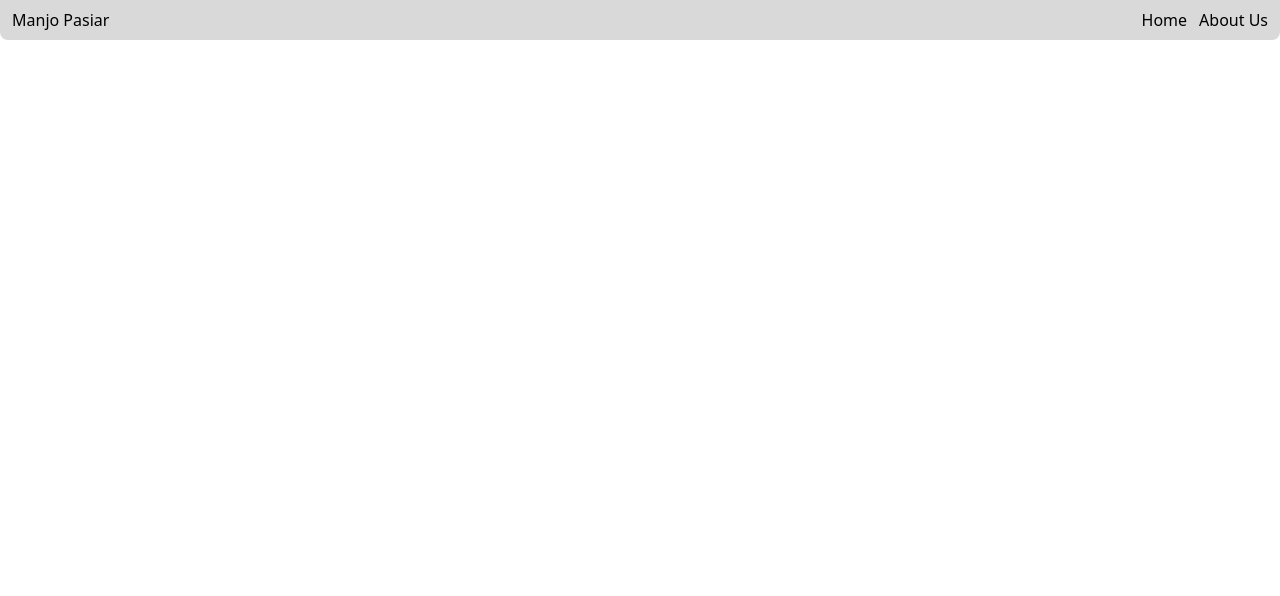
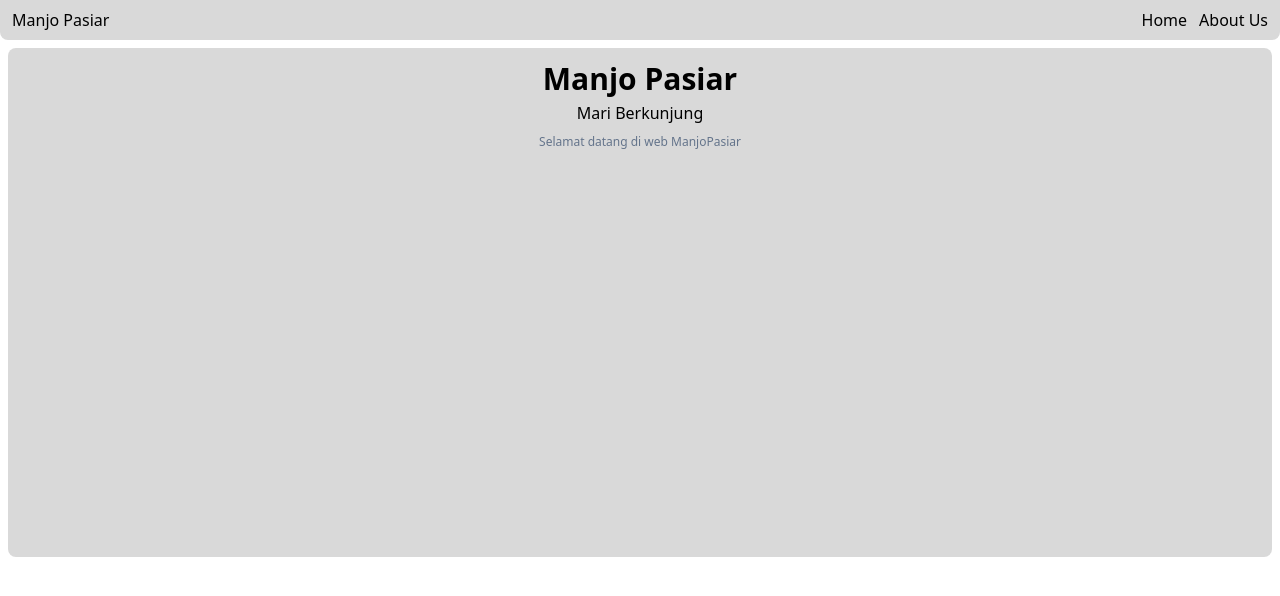
Before and after one commit to andreasvesalius/frontend-uas-bangun, a React (Create React App) app: page / in a window 1280 px wide. Shown: the top 596 px of the page. Built offline with nearby package versions, Linux system fonts and the light colour scheme.

Commit message:
adding TopPic component

```diff
--- a/src/App.js
+++ b/src/App.js
@@ -1,17 +1,19 @@
 import NavBar from './components/NavBar';
+import TopPic from './components/TopPic';
 
-const rowOne = [
-  {
-    logo : "Manjo Pasiar",
-    nav1 : "Home",
-    nav : "About Us",
- },
-]
+// const rowOne = [
+//   {
+//     logo : "Manjo Pasiar",
+//     nav1 : "Home",
+//     nav : "About Us",
+//  },
+// ]
 
 function App() {
   return (
     <div>
       <NavBar/>
+      <TopPic/>
     </div>
   );
 }
--- /dev/null
+++ b/src/components/TopPic.jsx
@@ -0,0 +1,19 @@
+import React from "react";
+import Rectangle from '../assets/rectangle.png';
+
+const TopPic = () => {
+    return(
+        <>
+        <div className="my-2 relative mx-2">
+            <img src={Rectangle} alt="" className="rounded-lg" />
+            <div className="absolute top-0 container text-center">
+                <h1 className="font-semibold text-[30px] pt-2">Manjo Pasiar</h1>
+                <p>Mari Berkunjung</p>
+                <p className="pt-2 text-[12px] text-slate-500 ">Selamat datang di web ManjoPasiar</p>
+            </div>
+        </div>
+    </>
+    )
+};
+
+export default TopPic;
```
Also changed, not shown: src/assets/rectangle.png (added).
